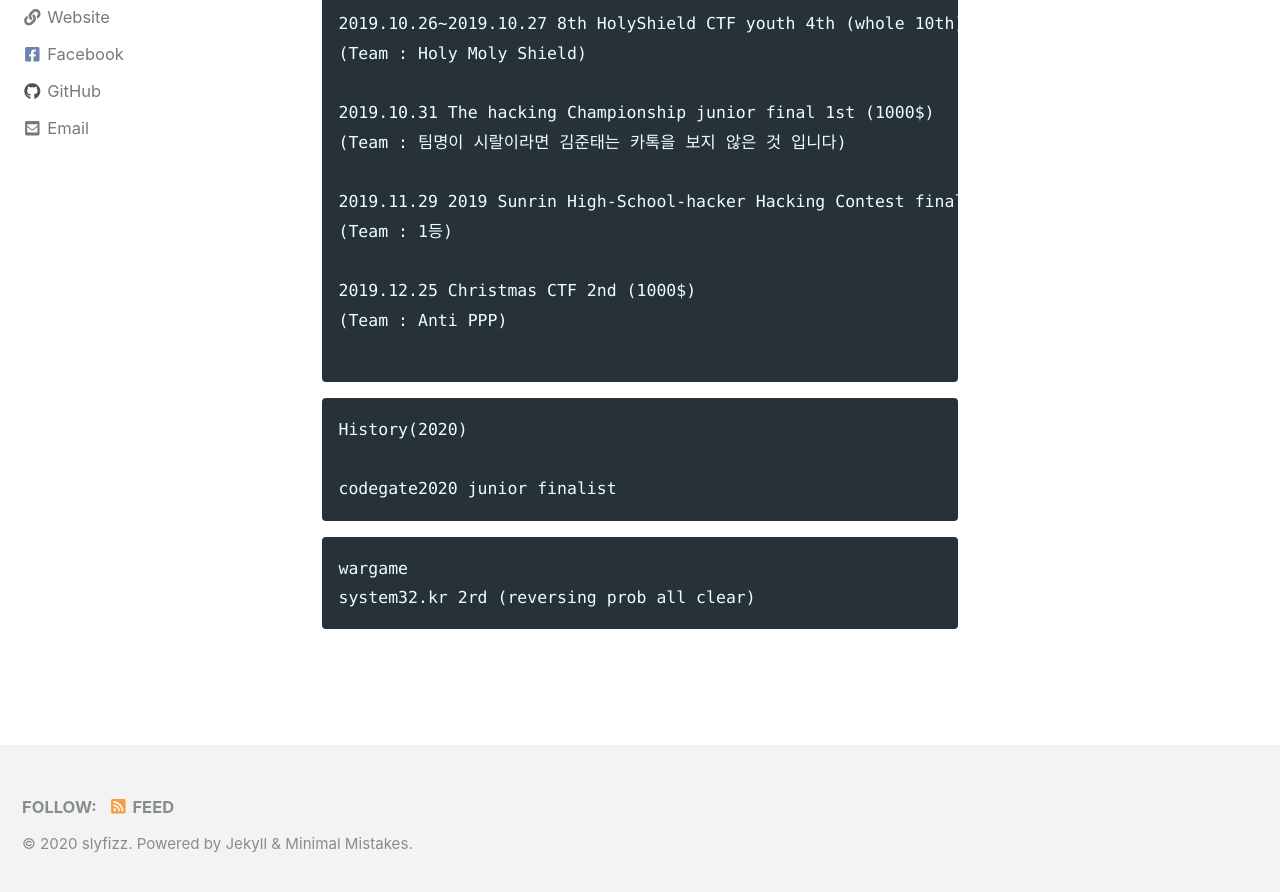
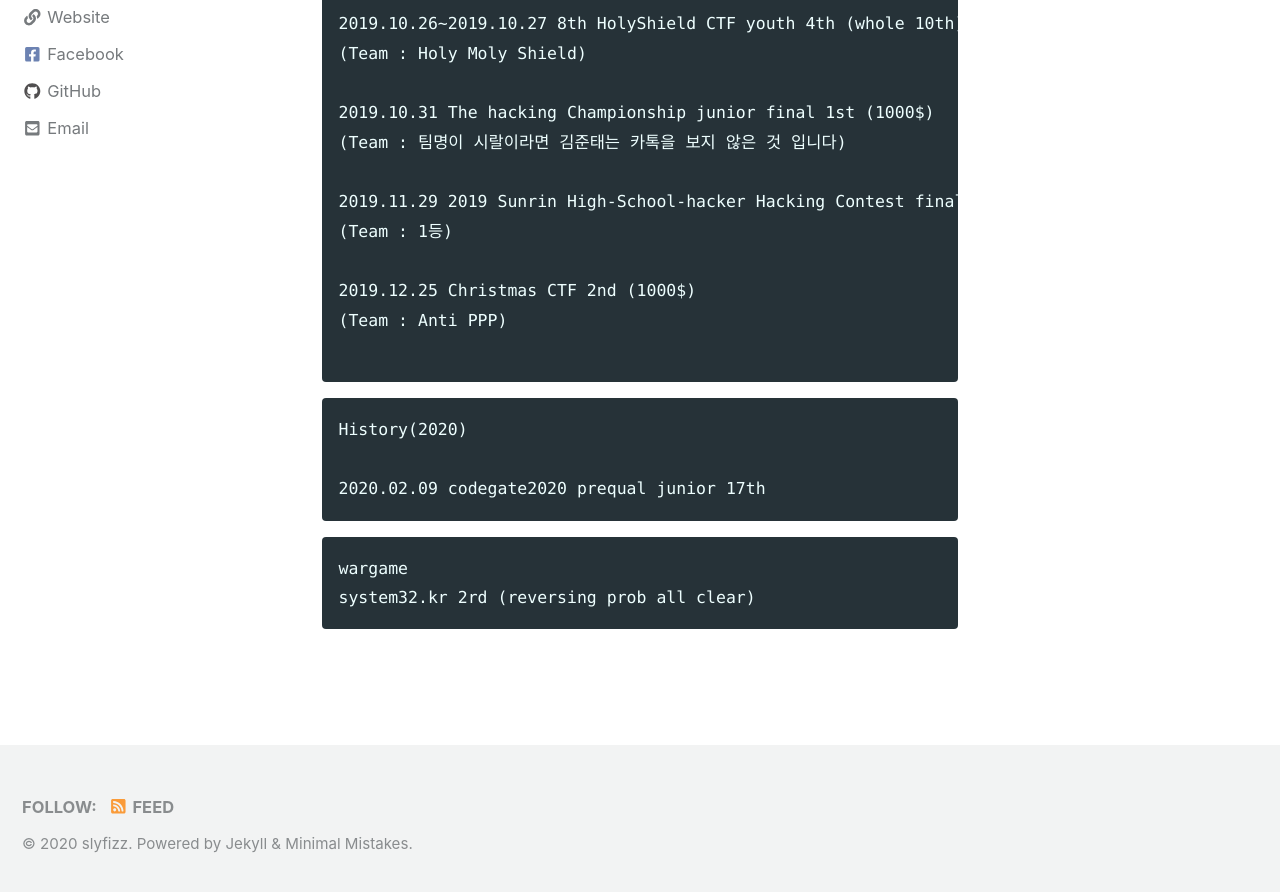
Before and after one commit to slyfizz3/slyfizz3.github.io, a Jekyll site: the page built from _pages/about.md, in a window 1280 px wide and 900 px high, scrolled down 1110 px. Shown: the top 892 px of the window. Built offline with Jekyll 4.4.1, drawn with Linux system fonts in a browser that asks for light colours; cached includes are drawn as plain includes; nearby versions of some CDN libraries.

Commit message:
Update about.md

````diff
--- a/_pages/about.md
+++ b/_pages/about.md
@@ -54,7 +54,7 @@ History(2019)
 ```
 History(2020)
 
-codegate2020 junior finalist
+2020.02.09 codegate2020 prequal junior 17th
 ```
 
 ```
````
